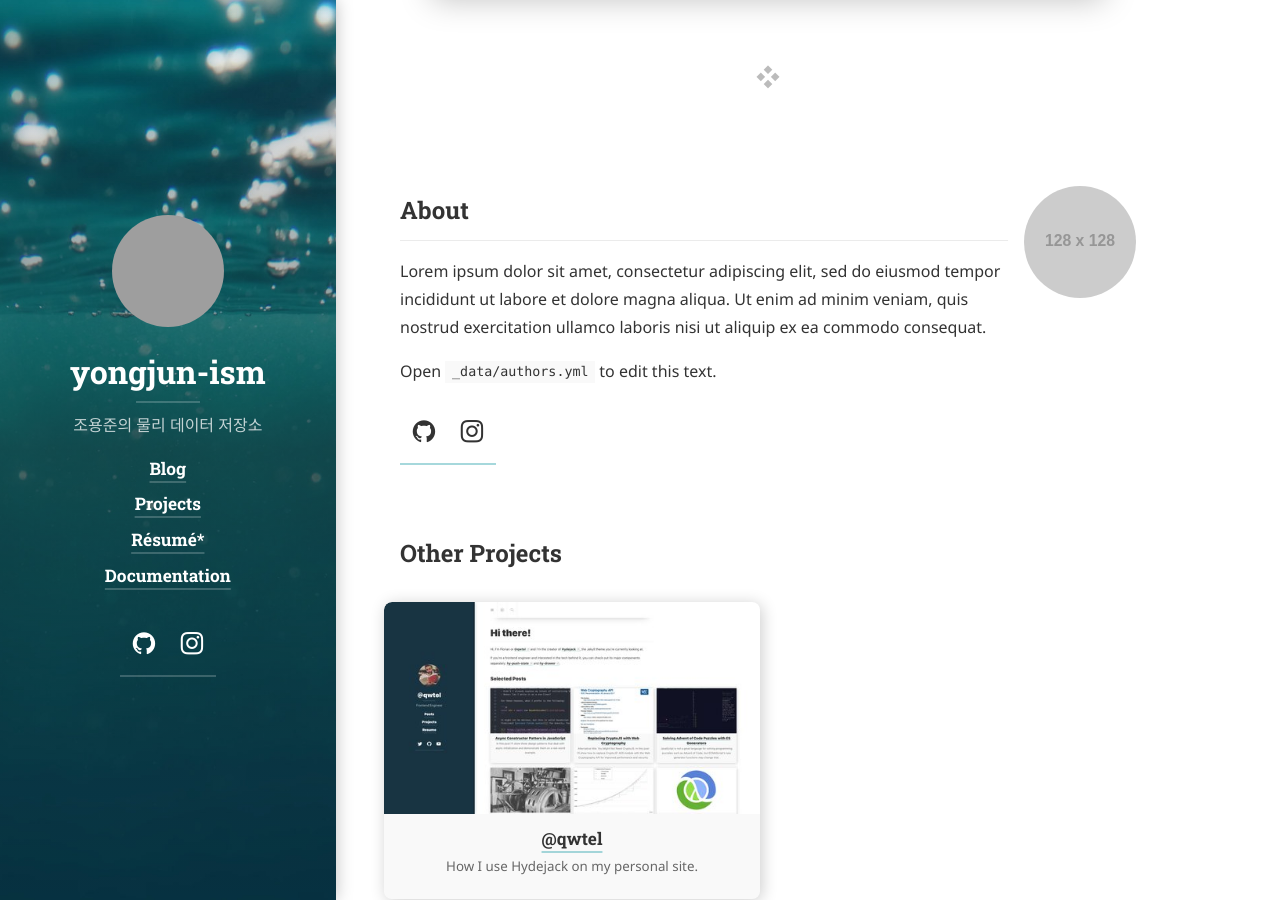
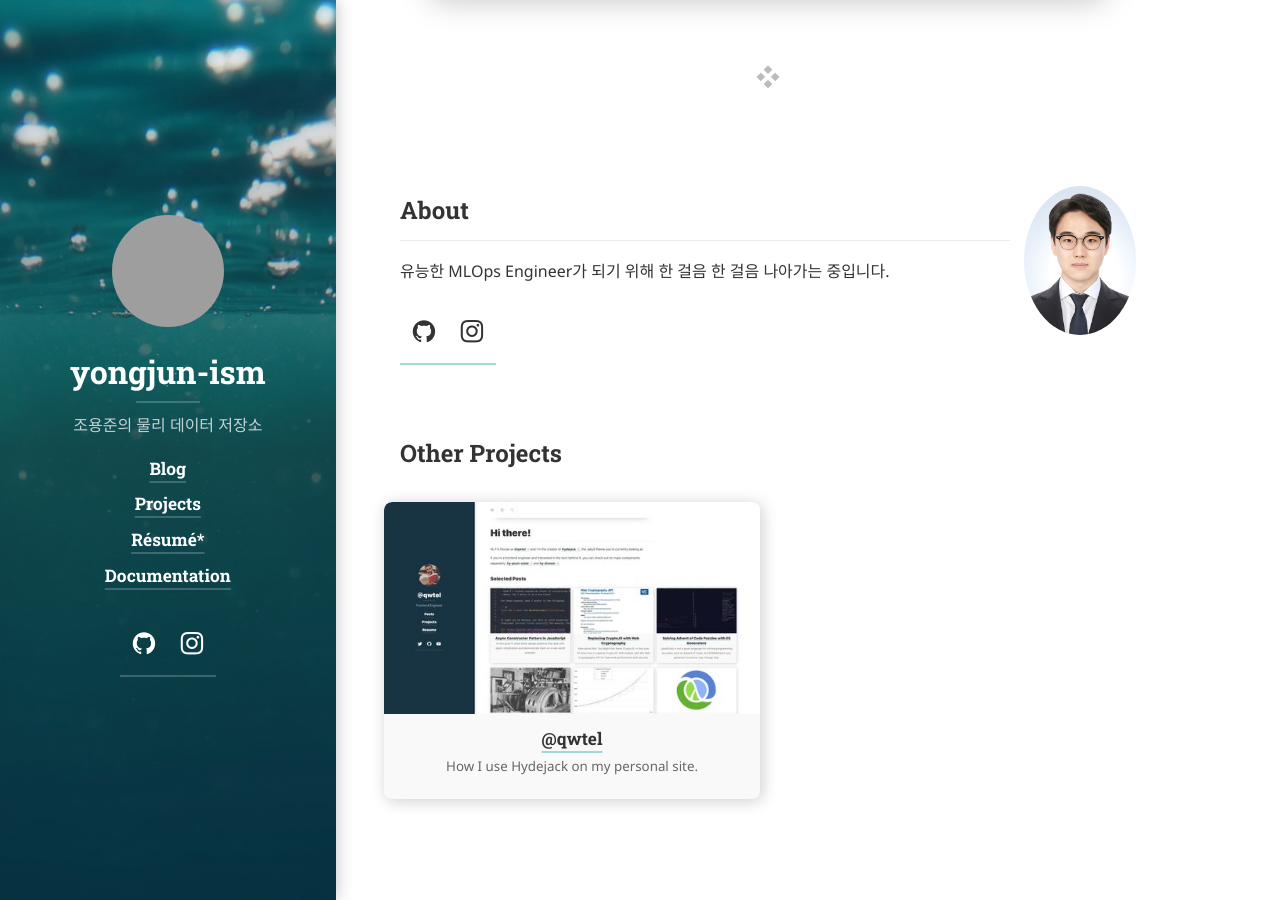
Before and after one commit to yongjunism/yongjunism.github.io, a Jekyll site: the page built from _projects/hydejack-site.md, in a window 1280 px wide and 900 px high, scrolled down 760 px. Built offline with Jekyll 4.4.1, drawn with Linux system fonts in a browser that asks for light colours; cached includes are drawn as plain includes; nearby versions of some CDN libraries; some web fonts are replaced; library files that are not in the unit come from our copies; grey boxes are pictures that could not be loaded.

Commit message:
Update authors.yml

```diff
--- a/_data/authors.yml
+++ b/_data/authors.yml
@@ -2,25 +2,21 @@
 # Must be the same as `author` in `_config.yml`.
 # Change `author1` to your shortname.
 author1:
-  name:              Yongjun Cho
+  name:              조용준
   email:             yjcho.dev@gmail.com
 
   # Used at the bottom of each page and at the top of the `about` layout
   # Markdown enabled, can use multiple paragraphs (enabled by `|`)
   about:             |
-    Lorem ipsum dolor sit amet, consectetur adipiscing elit,
-    sed do eiusmod tempor incididunt ut labore et dolore magna aliqua.
-    Ut enim ad minim veniam, quis nostrud exercitation ullamco laboris nisi ut aliquip ex ea commodo consequat.
-
-    Open `_data/authors.yml` to edit this text.
+    유능한 MLOps Engineer가 되기 위해 한 걸음 한 걸음 나아가는 중입니다.
 
   # This photo will be used in the about section
   picture:
-    path:            https://placehold.it/128x128
+    path:            /assets/img/me_formal.jpg
     # srcset is optional, but can be used to provide higher res versions for retina displays
     srcset:
-      1x:            https://placehold.it/128x128
-      2x:            https://placehold.it/256x256
+      1x:            /assets/img/me_formal.jpg
+      2x:            /assets/img/me_formal.jpg
 
   # Social media icons in sidebar
   # Comment/uncommet to show/hide
```
